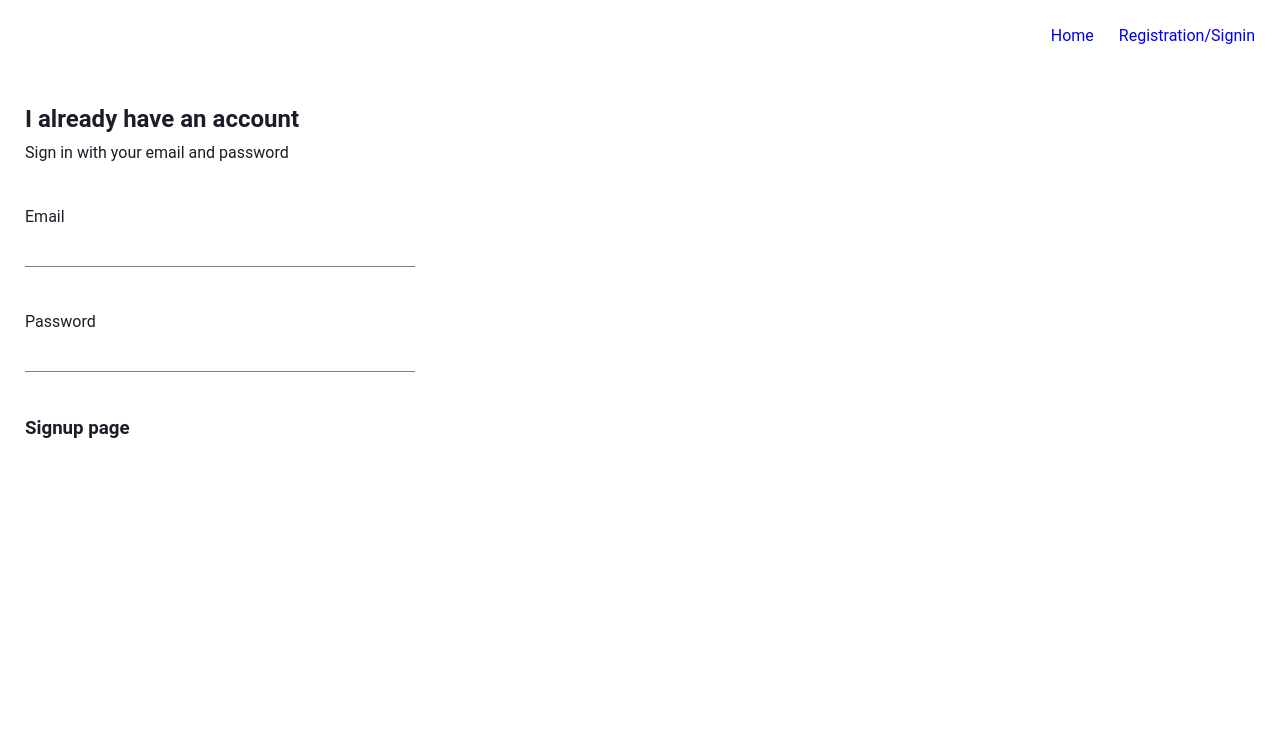
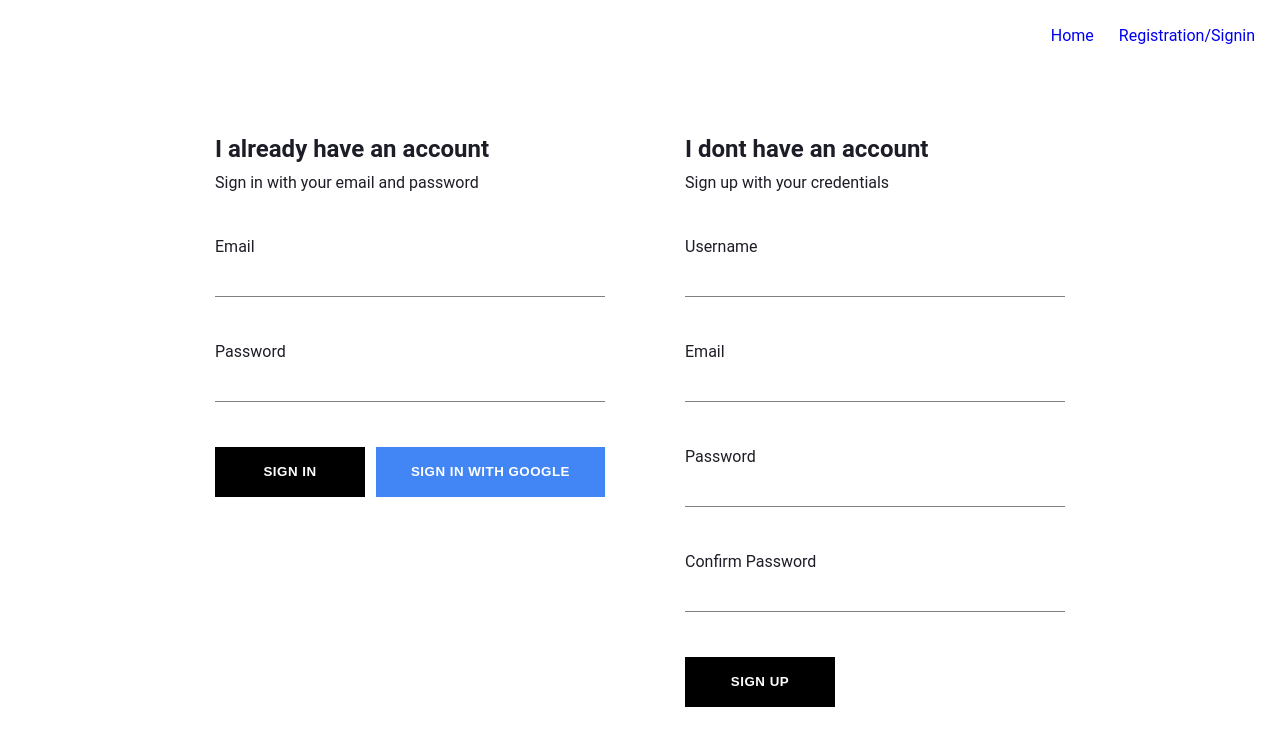
Before and after one commit to robin3317/github-repo, a React (Create React App) app: page / in a window 1280 px wide. Shown: the top 746 px of the page. Built offline with nearby package versions, Linux system fonts and the light colour scheme.

Commit message:
register page ui complete

```diff
--- /dev/null
+++ b/src/components/CustomButton/CustomButton.js
@@ -0,0 +1,19 @@
+/* eslint-disable react/button-has-type */
+/* eslint-disable react/require-default-props */
+/* eslint-disable react/jsx-props-no-spreading */
+import PropTypes from 'prop-types';
+import styles from './CustomButton.module.scss';
+
+const CustomButton = ({ children, type = 'button', className }) => (
+  <button className={`${styles.button} ${className && styles[className]}`} type={type}>
+    {children}
+  </button>
+);
+
+CustomButton.propTypes = {
+  children: PropTypes.node,
+  type: PropTypes.string.isRequired,
+  className: PropTypes.string,
+};
+
+export default CustomButton;
--- /dev/null
+++ b/src/components/CustomButton/CustomButton.module.scss
@@ -0,0 +1,34 @@
+.button {
+  background-color: #000;
+  color: #fff;
+  border: none;
+  min-width: 15rem;
+  width: auto;
+  height: 5rem;
+  letter-spacing: 0.5px;
+  line-height: 5rem;
+  padding: 0 3.5rem;
+  text-transform: uppercase;
+  font-weight: bolder;
+  cursor: pointer;
+  display: flex;
+  justify-content: center;
+
+  &:hover {
+    background-color: #fff;
+    color: #000;
+    border: 1px solid #000;
+  }
+}
+
+.googleSigninButton {
+  background-color: #4285f4;
+  color: #fff;
+  border: none;
+
+  &:hover {
+    background-color: #357ae8;
+    color: #fff;
+    border: none;
+  }
+}
--- a/src/components/Signin/Signin.js
+++ b/src/components/Signin/Signin.js
@@ -1,4 +1,5 @@
 import { useState } from 'react';
+import CustomButton from '../CustomButton/CustomButton';
 import FormInput from '../FormInput/FormInput';
 import styles from './Signin.module.scss';
 
@@ -53,6 +54,11 @@ const Signin = () => {
           required
           label="Password"
         />
+
+        <div className={styles.signinButtonContainer}>
+          <CustomButton type="submit">SIGN IN</CustomButton>
+          <CustomButton className="googleSigninButton">SIGN IN WITH GOOGLE</CustomButton>
+        </div>
       </form>
     </div>
   );
--- a/src/components/Signin/Signin.module.scss
+++ b/src/components/Signin/Signin.module.scss
@@ -3,7 +3,7 @@
   display: flex;
   flex-direction: column;
 
-  .buttonContainer {
+  .signinButtonContainer {
     display: flex;
     justify-content: space-between;
   }
--- a/src/components/Signup/Signup.js
+++ b/src/components/Signup/Signup.js
@@ -1,3 +1,104 @@
-const Signup = () => <h3>Signup page</h3>;
+import { useState } from 'react';
+import CustomButton from '../CustomButton/CustomButton';
+import FormInput from '../FormInput/FormInput';
+import styles from './Signup.module.scss';
+
+const Signup = () => {
+  const [credentials, setCredentials] = useState({
+    username: '',
+    email: '',
+    password: '',
+    confirmPassword: '',
+  });
+
+  const handleSubmit = async (event) => {
+    event.preventDefault();
+
+    const { password, confirmPassword } = credentials;
+
+    if (password !== confirmPassword) {
+      alert("passwords don't match");
+      return;
+    }
+
+    try {
+      // const { user } = await auth.createUserWithEmailAndPassword(
+      //   email,
+      //   password
+      // );
+      // await createUserProfileDocument(user, { displayName });
+      // this.setState({
+      //   displayName: '',
+      //   email: '',
+      //   password: '',
+      //   confirmPassword: '',
+      // });
+    } catch (error) {
+      console.error(error);
+    }
+  };
+
+  const handleChange = (event) => {
+    const { value, name } = event.target;
+
+    setCredentials({
+      ...credentials,
+      [name]: value,
+    });
+  };
+
+  const { username, email, password, confirmPassword } = credentials;
+
+  return (
+    <div className={styles.signupContainer}>
+      <h2 className={styles.signupTitle}>I dont have an account</h2>
+      <span>Sign up with your credentials</span>
+
+      <form onSubmit={handleSubmit}>
+        <FormInput
+          type="text"
+          name="username"
+          value={username}
+          handleChange={handleChange}
+          required
+          label="Username"
+          id="username"
+        />
+
+        <FormInput
+          type="email"
+          name="email"
+          value={email}
+          handleChange={handleChange}
+          required
+          label="Email"
+          id="email"
+        />
+
+        <FormInput
+          type="password"
+          name="password"
+          value={password}
+          handleChange={handleChange}
+          required
+          label="Password"
+          id="password"
+        />
+
+        <FormInput
+          type="password"
+          name="confirmPassword"
+          value={confirmPassword}
+          handleChange={handleChange}
+          required
+          label="Confirm Password"
+          id="confirmPassword"
+        />
+
+        <CustomButton type="submit">SIGN UP</CustomButton>
+      </form>
+    </div>
+  );
+};
 
 export default Signup;
--- /dev/null
+++ b/src/components/Signup/Signup.module.scss
@@ -0,0 +1,9 @@
+.signupContainer {
+  display: flex;
+  flex-direction: column;
+  width: 38rem;
+
+  .signupTitle {
+    margin: 1rem 0;
+  }
+}
--- a/src/pages/Registration/Registration.js
+++ b/src/pages/Registration/Registration.js
@@ -5,7 +5,7 @@ import styles from './Registration.module.scss';
 
 const RegistrationPage = () => (
   <BaseLayout>
-    <div className={styles}>
+    <div className={styles.registration}>
       <Signin />
       <Signup />
     </div>
```
